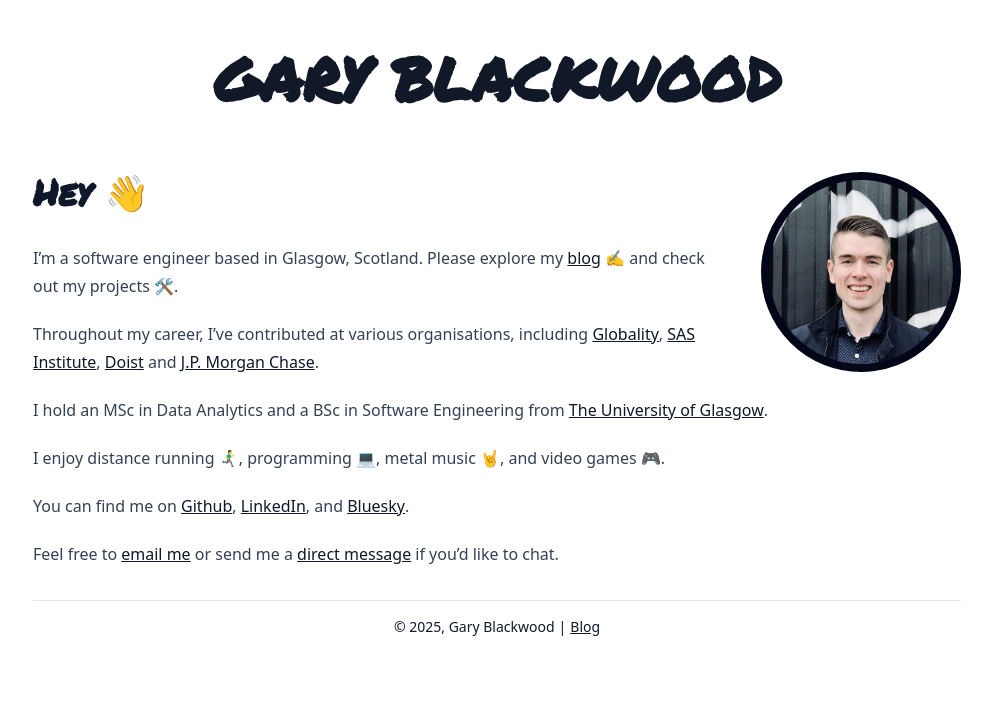
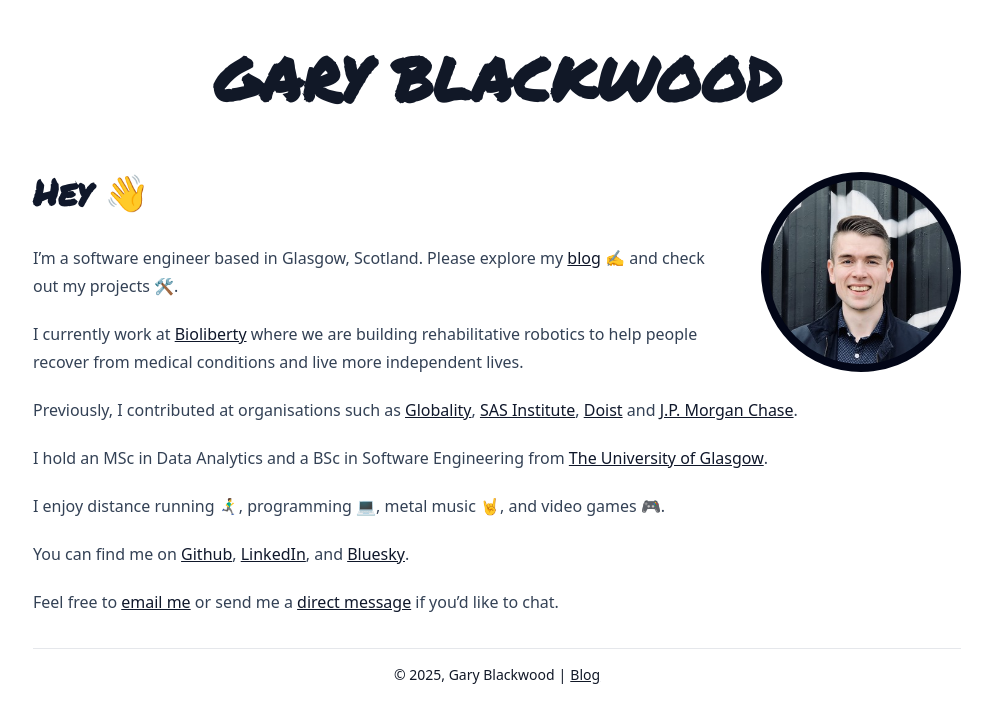
Before and after one commit to Garee/garyblackwood.co.uk, an Astro site: page / in a window 1280 px wide. Shown: the whole page, without its empty margins (143-1135 px from the left). Built offline with nearby package versions, Linux system fonts and the light colour scheme; Astro itself is replaced by a stand-in of ours.

Commit message:
feat: update work experience

```diff
--- a/src/content/home/welcome.md
+++ b/src/content/home/welcome.md
@@ -5,7 +5,9 @@
 
 I'm a software engineer based in Glasgow, Scotland. Please explore my [blog](/blog) ✍️ and check out my projects 🛠️.
 
-Throughout my career, I've contributed at various organisations, including [Globality](https://globality.com), [SAS Institute](https://sas.com), [Doist](https://doist.com) and [J.P. Morgan Chase](https://jpmorgan.com).
+I currently work at [Bioliberty](https://bioliberty.co.uk) where we are building rehabilitative robotics to help people recover from medical conditions and live more independent lives.
+
+Previously, I contributed at organisations such as [Globality](https://globality.com), [SAS Institute](https://sas.com), [Doist](https://doist.com) and [J.P. Morgan Chase](https://jpmorgan.com).
 
 I hold an MSc in Data Analytics and a BSc in Software Engineering from [The University of Glasgow](https://gla.ac.uk).
 
```
